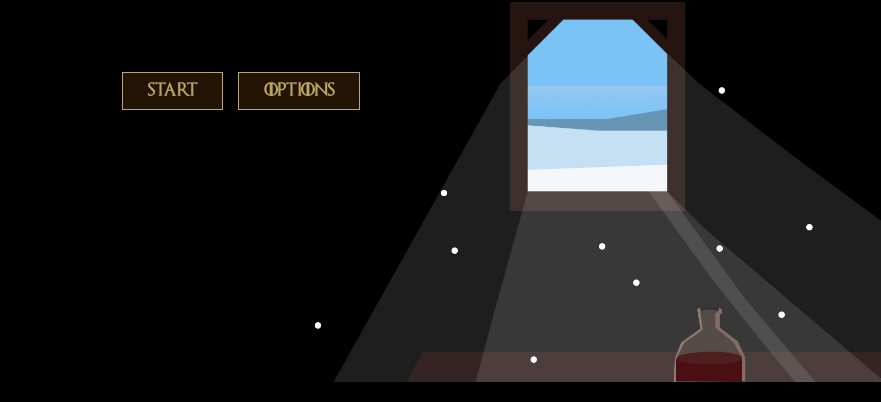
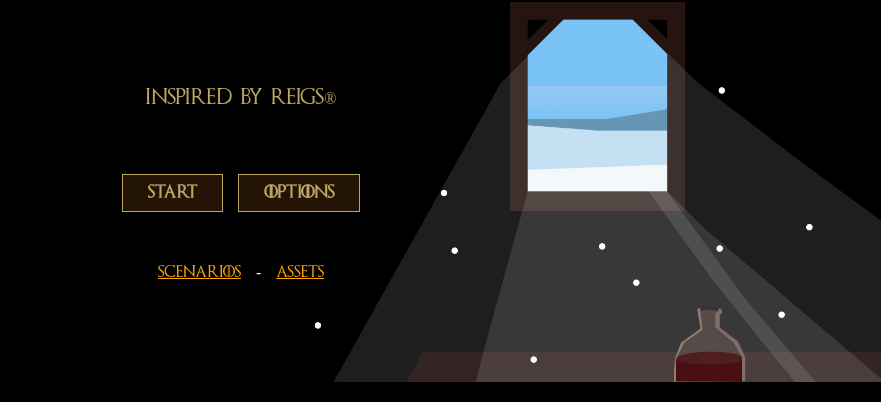
Before and after one commit to Clement-Muth/game-of-empire, a plain HTML site: page index.html in a window 1280 px wide. Both pictures are taken after a click on the button "Start". Shown: the part 418-820 px from the top of the page, without its empty margins (399-1280 px from the left). Drawn offline with Linux system fonts and the light colour scheme.

Commit message:
feat: add credits

```diff
--- a/src/css/index.css
+++ b/src/css/index.css
@@ -27,6 +27,11 @@ body {
 @font-face {
   font-family: Game of Thrones;
   src: url('../../public/fonts/Game\ of\ Thrones.ttf');
+}
+
+a {
+  color: orange;
+  font-size: 12px;
 }
 
 h1,
@@ -82,6 +87,7 @@ main {
   display: flex;
   gap: 15px;
   align-items: center;
+  color: white;
 }
 
 .center {
@@ -132,3 +138,7 @@ main {
   transform: translate(50%, 50%);
   width: 26px;
 }
+
+#inspired {
+  color: var(--gold);
+}
--- a/src/pages/menu.html
+++ b/src/pages/menu.html
@@ -1,9 +1,21 @@
 <div id="menu-page" class="page">
     <div class="title-container">
         <h1>Game of Empire</h1>
+        <p id="inspired">Inspired by Reigs®</p>
         <div class="container">
             <button id="start-game" class="start-game__button">Start</button>
             <button id="options-game" class="options-game__button">Options</button>
         </div>
+        <div class="container">
+            <a href="https://docs.google.com/document/d/1dJMkPPiwfJ1Z43C7PurpBS_vJL6s4YlnogrRAuA_oC8/edit#heading=h.82dhgs86s2j"
+                target="_blank">
+                <span>Scenarios</span>
+            </a>
+            -
+            <a href="https://www.figma.com/file/lHeDsffpkaH6Afe9Al2XVl/GameOfEmpire?type=design&node-id=0%3A1&mode=design&t=ZpLWAxNFAOIAPoxn-1"
+                target="_blank">
+                <span>Assets</span>
+            </a>
+        </div>
     </div>
 </div>
```
